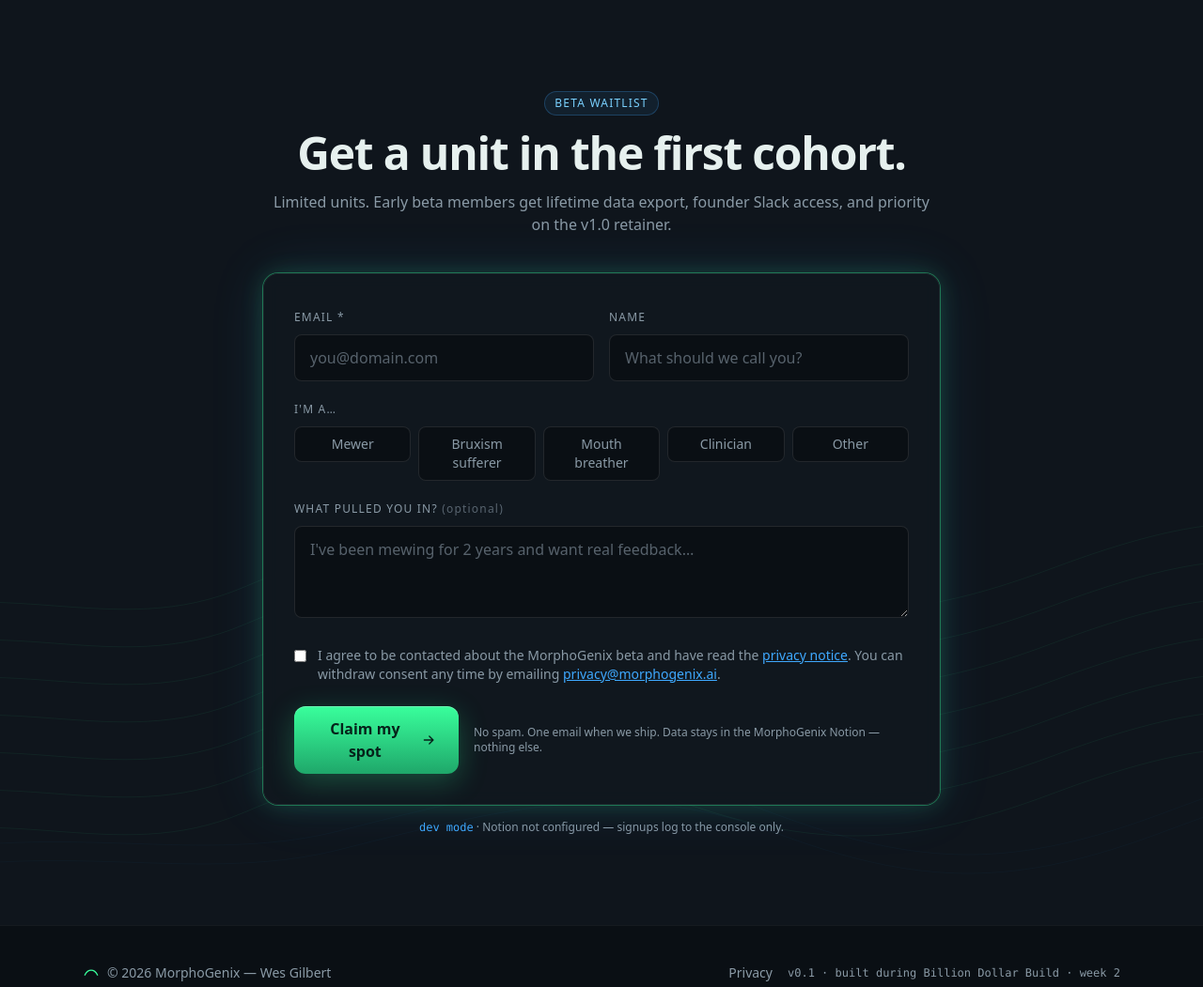
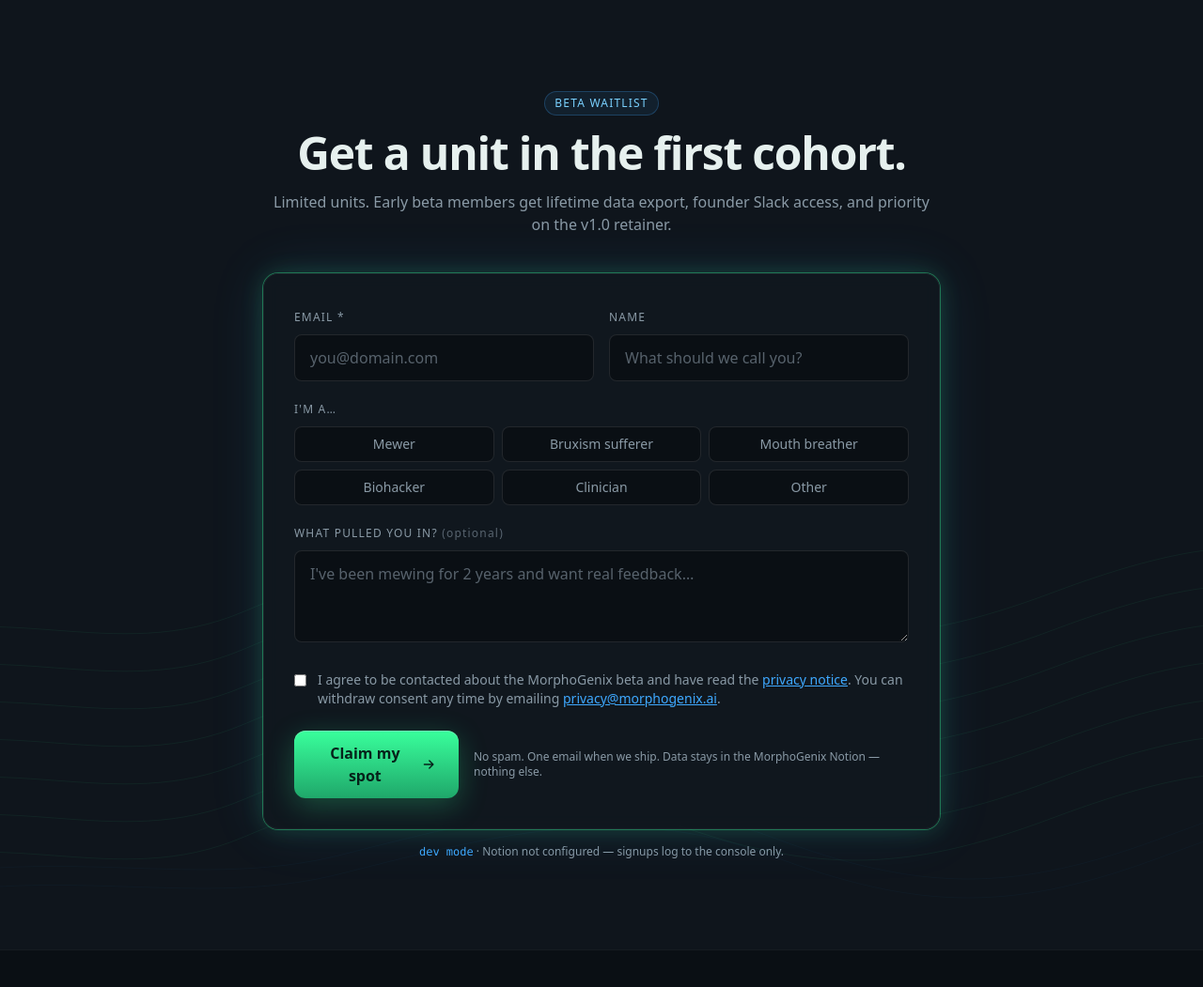
Before and after one commit to Wesley-Jakob-Gilbert/MorphoGenix-Landing-Page, a Python web app: template app/templates/index.html in a window 1280 px wide. Shown: the part 2825-3876 px from the top of the page at 94% size. Run offline with Jinja, Linux system fonts and the light colour scheme; the template is opened without the code that fills it: most values are stand-ins (such as "Sample title", 1, 10 or a date in 2020); some libraries are stand-ins or nearby versions.

Commit message:
Add Biohacker persona to waitlist form
- New 'Biohacker' chip in the 'I'm a…' persona row, between
  Mouth breather and Clinician.
- Add 'Biohacker' to ALLOWED_PERSONAS in main.py so the value
  is preserved on submit instead of being silently dropped.
- Switch the chip grid from md:grid-cols-5 to md:grid-cols-3 so
  6 chips wrap cleanly into 2 rows of 3 on desktop instead of
  6 cramped columns.

Note: Notion 'Persona' select must also have 'Biohacker' added as
an option, otherwise the API call falls back to creating it on the
fly (Notion auto-creates missing select options when the integration
has edit access on the database).

```diff
--- a/app/main.py
+++ b/app/main.py
@@ -215,6 +215,7 @@ ALLOWED_PERSONAS = {
     "Mewer",
     "Bruxism sufferer",
     "Mouth breather",
+    "Biohacker",
     "Clinician",
     "Other",
 }
--- a/app/templates/index.html
+++ b/app/templates/index.html
@@ -647,9 +647,9 @@
 
       <label class="block mt-4">
         <span class="text-xs tracking-widest uppercase text-inklo">I'm a…</span>
-        <div class="mt-2 grid grid-cols-2 md:grid-cols-5 gap-2">
+        <div class="mt-2 grid grid-cols-2 md:grid-cols-3 gap-2">
           <!-- Persona chips using native radio inputs -->
-          {% for p in ["Mewer", "Bruxism sufferer", "Mouth breather", "Clinician", "Other"] %}
+          {% for p in ["Mewer", "Bruxism sufferer", "Mouth breather", "Biohacker", "Clinician", "Other"] %}
           <label class="cursor-pointer">
             <input type="radio" name="persona" value="{{ p }}" class="peer sr-only" />
             <div class="text-center text-sm px-3 py-2 rounded-lg border border-white/10 bg-slatebg text-inklo peer-checked:border-neon peer-checked:text-neon peer-checked:bg-neon/5 transition">{{ p }}</div>
```
